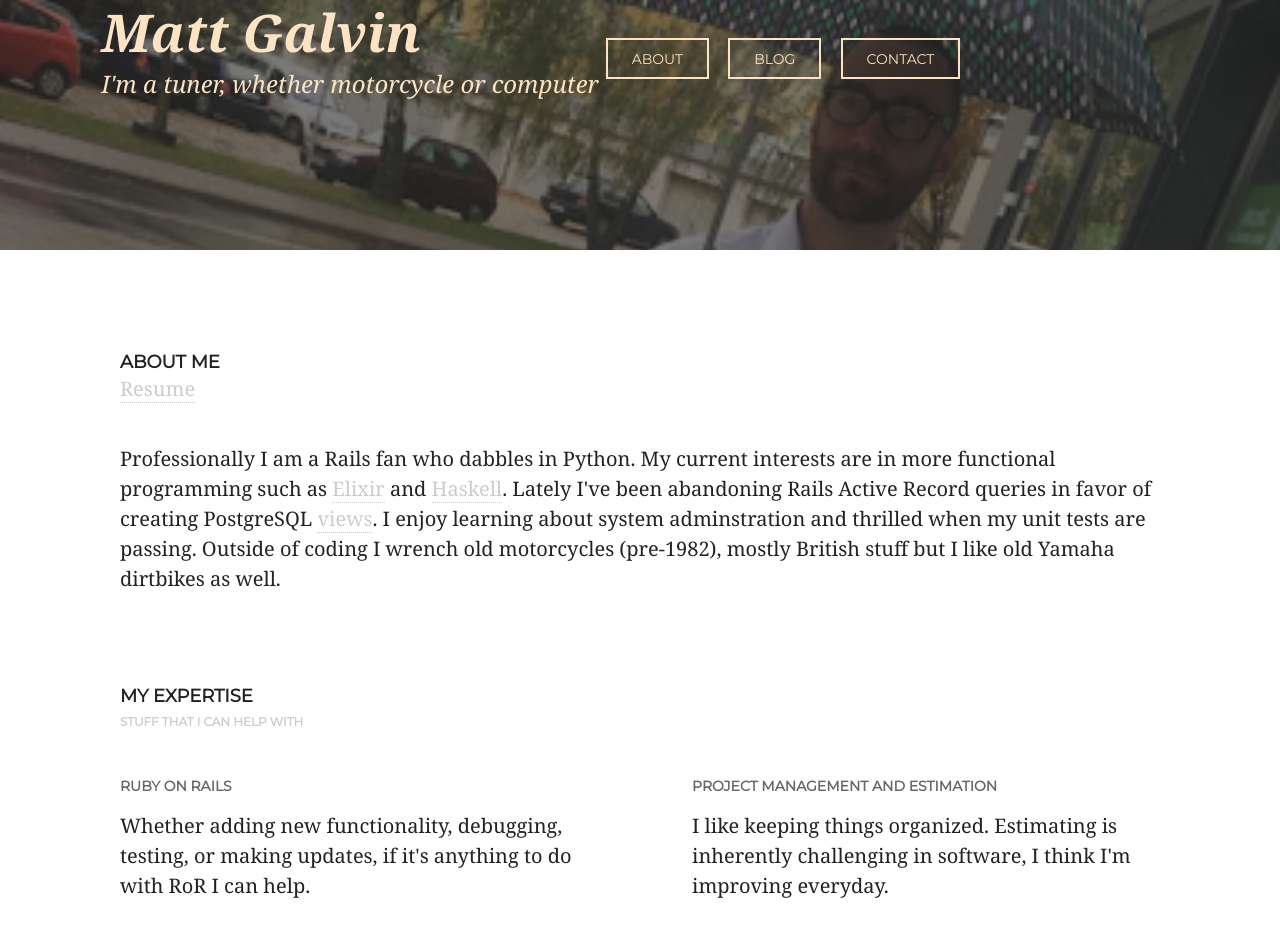
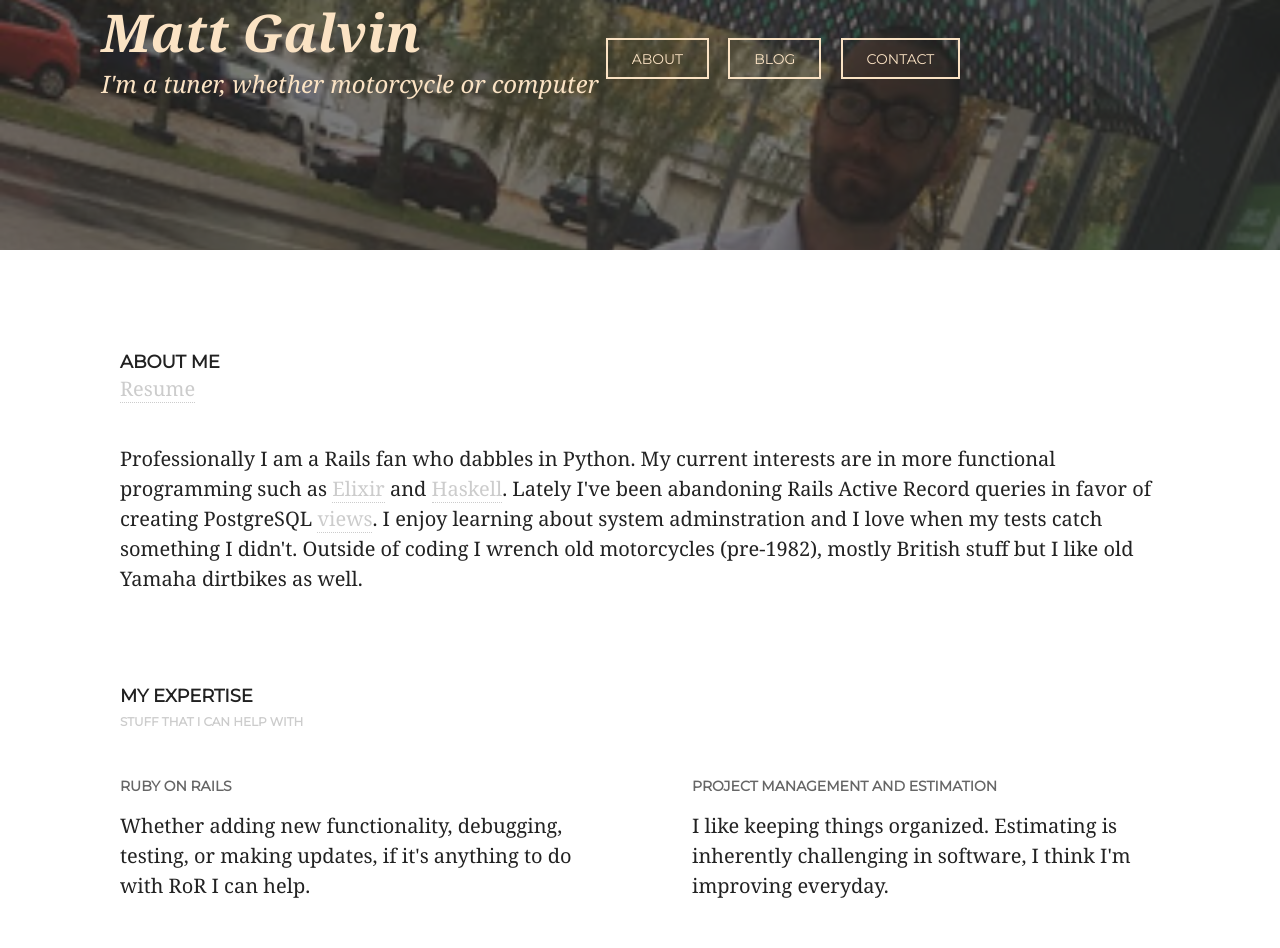
Before and after one commit to mattjg908/mattjg908.github.com, a Jekyll site: the page built from about/index.html, in a window 1280 px wide. Shown: the top 948 px of the page. Built offline with Jekyll 4.4.1, drawn with Linux system fonts in a browser that asks for light colours; some web fonts are replaced; some of the changed text lies outside the part shown.

Commit message:
Update about page text

```diff
--- a/about/index.html
+++ b/about/index.html
@@ -15,7 +15,7 @@
                 <a href="/img/matthewgalvinresume.pdf">Resume</a>
             </header>
 
-            <p>Professionally I am a Rails fan who dabbles in Python. My current interests are in more functional programming such as <a href="http://elixir-lang.org/">Elixir</a> and <a href="https://www.haskell.org/">Haskell</a>. Lately I've been abandoning Rails Active Record queries in favor of creating PostgreSQL <a href="http://www.postgresql.org/docs/9.4/static/sql-createview.html">views</a>. I enjoy learning about system adminstration and thrilled when my unit tests are passing. Outside of coding I wrench old motorcycles (pre-1982), mostly British stuff but I like old Yamaha dirtbikes as well.</p>
+            <p>Professionally I am a Rails fan who dabbles in Python. My current interests are in more functional programming such as <a href="http://elixir-lang.org/">Elixir</a> and <a href="https://www.haskell.org/">Haskell</a>. Lately I've been abandoning Rails Active Record queries in favor of creating PostgreSQL <a href="http://www.postgresql.org/docs/9.4/static/sql-createview.html">views</a>. I enjoy learning about system adminstration and I love when my tests catch something I didn't. Outside of coding I wrench old motorcycles (pre-1982), mostly British stuff but I like old Yamaha dirtbikes as well.</p>
 
         </section>
 
```
Also changed, not shown: other parts of about/index.html (+1 -1 lines).
